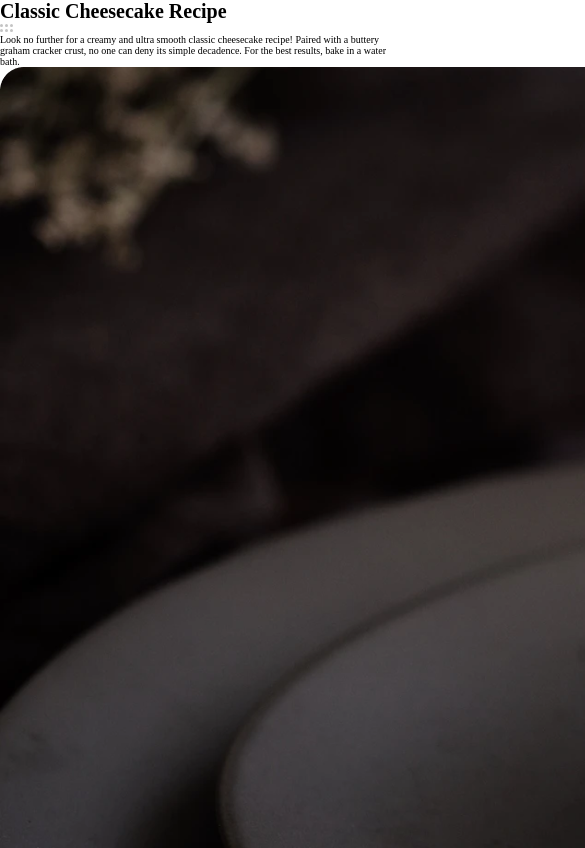
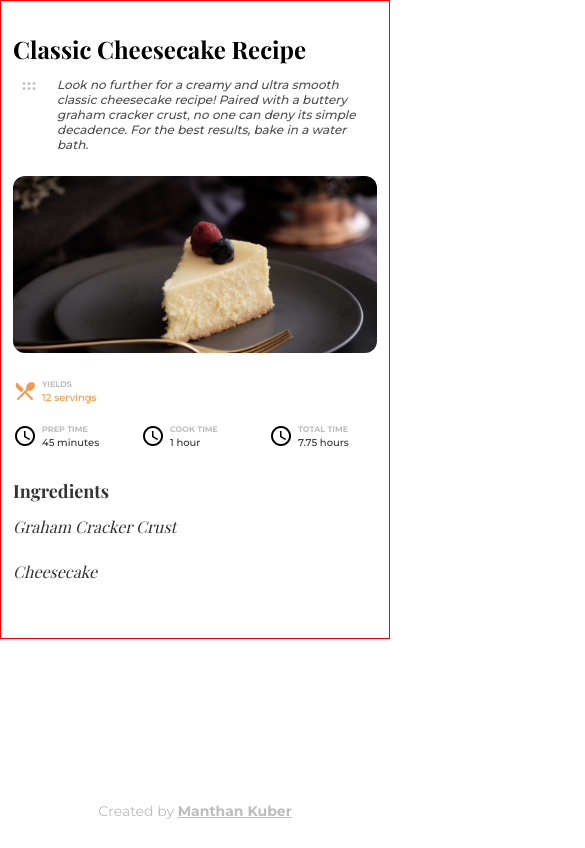
Before and after one commit to Manthan-Kuber/recipe-blog-page, a plain HTML site: page index.html in a window 390 px wide. Shown: the top 848 px of the page, 585 px wide, since content can reach past the window. Drawn offline with nearby package versions, Linux system fonts and the light colour scheme.

Commit message:
feat(responsiveness) : Made main container and half the content responsive

```diff
--- a/index.html
+++ b/index.html
@@ -16,6 +16,9 @@
     href="https://fonts.googleapis.com/css2?family=Montserrat:wght@400;500;700&family=Playfair+Display:wght@400;700&display=swap"
     rel="stylesheet">
 
+  <link href="https://fonts.googleapis.com/icon?family=Material+Icons" rel="stylesheet">
+
+
   <link rel="stylesheet" href="styles.css">
 
   <title>Recipe Blog Page</title>
@@ -26,7 +29,7 @@
   <main>
     <h1 class="title">Classic Cheesecake Recipe</h1>
     <div class="description-wrapper">
-      <svg width="13" height="8" class="sixDot" viewBox="0 0 13 8" fill="none" xmlns="http://www.w3.org/2000/svg">
+      <svg width="13" height="8" viewBox="0 0 13 8" fill="none" xmlns="http://www.w3.org/2000/svg">
         <circle cx="1.5" cy="1.5" r="1.5" fill="#C4C4C4" />
         <circle cx="1.5" cy="6.5" r="1.5" fill="#C4C4C4" />
         <circle cx="6.5" cy="1.5" r="1.5" fill="#C4C4C4" />
@@ -38,8 +41,53 @@
         buttery graham cracker crust, no one can deny its simple decadence. For the best results, bake in a water bath.
       </p>
     </div>
-    <div class="hero-img-wrapper">
-      <img src="photo1.png" alt="hero-img" class="hero-img">
+    <img src="photo1.png" alt="hero-img" class="hero-img">
+    <div class="content-wrapper">
+      <div class="times-wrapper">
+        <div class="times grid-col-span-3">
+          <span class="material-icons">
+            restaurant_menu
+          </span>
+          <div class="times-info">
+            <p>yields</p>
+            <p>12 servings</p>
+          </div>
+        </div>
+        <div class="times">
+          <span class="material-icons">
+            schedule
+          </span>
+          <div class="times-info">
+            <p>prep time</p>
+            <p>45 minutes</p>
+          </div>
+        </div>
+        <div class="times">
+          <span class="material-icons">
+            schedule
+          </span>
+          <div class="times-info">
+            <p>cook time</p>
+            <p>1 hour</p>
+          </div>
+        </div>
+        <div class="times">
+          <span class="material-icons">
+            schedule
+          </span>
+          <div class="times-info">
+            <p>total time</p>
+            <p>7.75 hours</p>
+          </div>
+        </div>
+      </div>
+      <div class="ingredients-and-instructions-wrapper">
+        <div class="ingredients-wrapper">
+          <h3>Ingredients</h3>
+          <h5>Graham Cracker Crust</h5>
+          <h5>Cheesecake</h5>
+        </div>
+      </div>
     </div>
   </main>
   <footer>
--- a/styles.css
+++ b/styles.css
@@ -25,6 +25,101 @@ body {
   min-height: 100%;
 }
 
+main {
+  border: 1px red solid;
+  padding: 3.2rem 1.2rem;
+  width: min(100%,96rem);
+  margin-left: auto;
+  margin-right: auto;
+
+}
+
+.title {
+  text-transform: capitalize;
+  font-family: var(--ff-Playfair);
+  font-size: clamp(2.4rem, 3vw + 0.5rem, 4.8rem);
+  font-weight: 700;
+  margin-bottom: 1.2rem;
+}
+
+.description-wrapper {
+  display: flex;
+  gap: 1.2rem;
+  font: clamp(1.2rem, 1.5vw + 0.5rem, 1.4rem) var(--ff-Montserrat);
+  font-weight: 500;
+  color: #4f4f4f;
+  font-style: italic;
+}
+
+.description {
+  width: clamp(45ch, 45%, 75ch);
+}
+
+svg {
+  width: clamp(1.6rem, 3.6rem, 4.8rem);
+  margin-top: 0.5rem;
+}
+
+.times-wrapper {
+  font-family: var(--ff-Montserrat);
+  display: grid;
+  gap: 2rem;
+  grid-template-columns: repeat(3, 1fr);
+  margin-bottom: 3rem;
+}
+
+.grid-col-span-3 {
+  grid-column: span 3;
+}
+
+.times-info > p:first-child {
+  text-transform: uppercase;
+  color: #bdbdbd;
+  font-weight: 700;
+  font-size: clamp(0.8rem, 1vw, 1rem);
+}
+
+.times-info > p + p {
+  padding-top: 0.2rem;
+  font-weight: 500;
+  font-size: clamp(1rem, 1.2vw, 1.4rem);
+  color: #333333;
+
+}
+
+.times:first-child,
+.times-wrapper .times:first-child p + p {
+  color: var(--primary);
+}
+
+.times {
+  display: flex;
+  gap: 0.5rem;
+}
+
+.hero-img {
+  width: min(96rem, 100%);
+  border-radius: 1.2rem;
+  margin: 2.4rem 0 2.4rem;
+}
+
+.ingredients-wrapper {
+  color: #333333;
+
+}
+
+.ingredients-wrapper h3 {
+  margin-bottom: 1.3rem;
+  font: clamp(1.8rem, 2vw, 2.4rem) var(--ff-Playfair);
+  font-weight: 700;
+}
+
+.ingredients-wrapper h5 {
+  margin-bottom: 2.4rem;
+  font: italic clamp(1.6rem, 2.2vw, 1.8rem) var(--ff-Playfair);
+  font-weight: 400;
+}
+
 footer {
   margin-top: auto;
   padding: 2.4rem 0 2.4rem;
```
